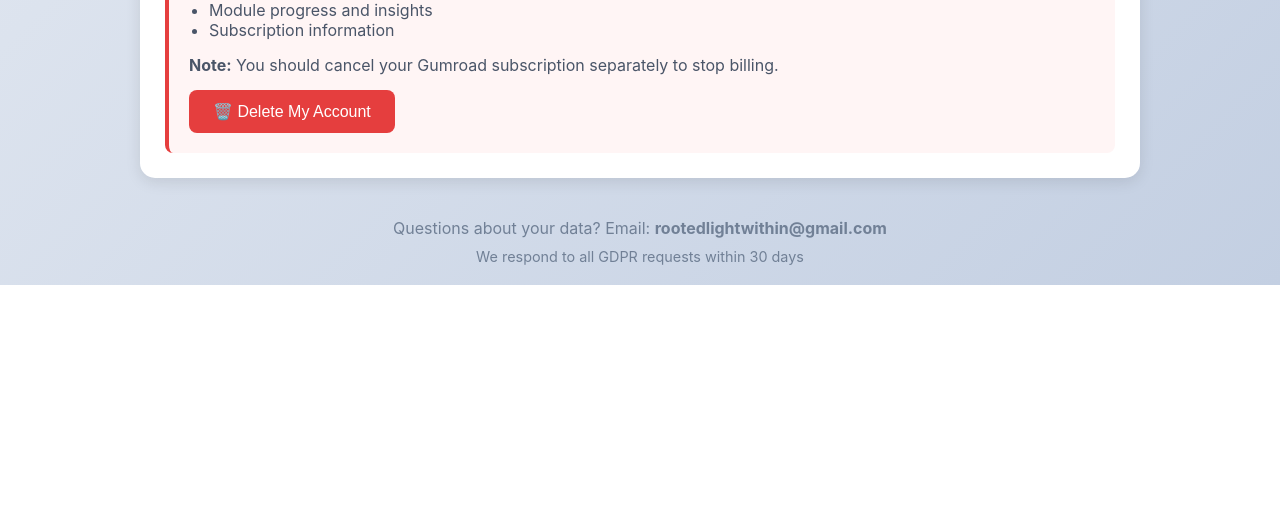
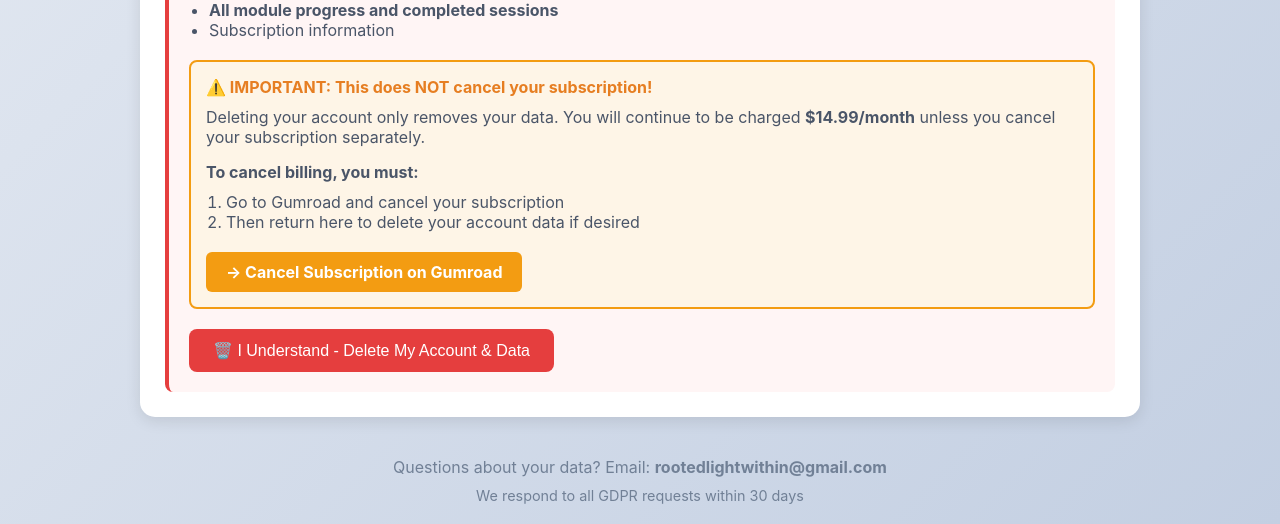
Before and after one commit to rootedlightwithin-create/Healing-Guru, a Flask app: template templates/account.html in a window 1280 px wide. Shown: the part 1472-1996 px from the top of the page. Before the commit the page ends 1757 px from the top, so only its background shows below. Run offline with Flask 3, Linux system fonts and the light colour scheme; the template is opened without the code that fills it: most values are stand-ins (such as "Sample title", 1, 10 or a date in 2020).

Commit message:
Add explicit progress deletion warning and Gumroad cancellation link to account deletion

```diff
--- a/templates/account.html
+++ b/templates/account.html
@@ -398,13 +398,25 @@
                     <li>Chat messages and AI conversations</li>
                     <li>Journal entries and reflections</li>
                     <li>Community posts and comments</li>
-                    <li>Module progress and insights</li>
+                    <li><strong>All module progress and completed sessions</strong></li>
                     <li>Subscription information</li>
                 </ul>
-                <p style="margin-top: 15px; color: #4a5568;"><strong>Note:</strong> You should cancel your Gumroad subscription separately to stop billing.</p>
 
-                <button onclick="confirmDelete()" class="btn btn-danger" style="margin-top: 15px;">
-                    🗑️ Delete My Account
+                <div style="background: #fef5e7; border: 2px solid #f39c12; padding: 15px; border-radius: 8px; margin-top: 20px;">
+                    <p style="color: #e67e22; font-weight: bold; margin-bottom: 10px;">⚠️ IMPORTANT: This does NOT cancel your subscription!</p>
+                    <p style="margin-bottom: 15px; color: #4a5568;">Deleting your account only removes your data. You will continue to be charged <strong>$14.99/month</strong> unless you cancel your subscription separately.</p>
+                    <p style="margin-bottom: 10px; color: #4a5568;"><strong>To cancel billing, you must:</strong></p>
+                    <ol style="margin-left: 20px; margin-bottom: 15px; color: #4a5568;">
+                        <li>Go to Gumroad and cancel your subscription</li>
+                        <li>Then return here to delete your account data if desired</li>
+                    </ol>
+                    <a href="https://app.gumroad.com/subscriptions" target="_blank" style="display: inline-block; background: #f39c12; color: white; padding: 10px 20px; border-radius: 6px; text-decoration: none; font-weight: bold; margin-top: 5px;">
+                        → Cancel Subscription on Gumroad
+                    </a>
+                </div>
+
+                <button onclick="confirmDelete()" class="btn btn-danger" style="margin-top: 20px;">
+                    🗑️ I Understand - Delete My Account & Data
                 </button>
             </div>
         </div>
@@ -420,14 +432,14 @@
     <div id="deleteConfirm">
         <div class="modal">
             <h3>⚠️ Are You Absolutely Sure?</h3>
-            <p>This will <strong>permanently delete</strong>:</p>
+            <p><strong>Your healing journey will be permanently erased:</strong></p>
             <ul style="margin: 15px 0 15px 20px;">
                 <li>{{ stats.messages }} chat messages</li>
                 <li>{{ stats.journal_entries }} journal entries</li>
                 <li>{{ stats.community_posts }} community posts</li>
-                <li>All your module progress</li>
+                <li><strong>{{ stats.modules_completed }} completed modules - all progress lost</strong></li>
             </ul>
-            <p style="margin-bottom: 20px;"><strong>This cannot be undone.</strong></p>
+            <p style="margin-bottom: 20px; color: #e53e3e;"><strong>This cannot be undone. You'll start from zero if you return.</strong></p>
 
             <form method="POST" action="/account/delete">
                 <label style="display: block; margin-bottom: 15px;">
```
